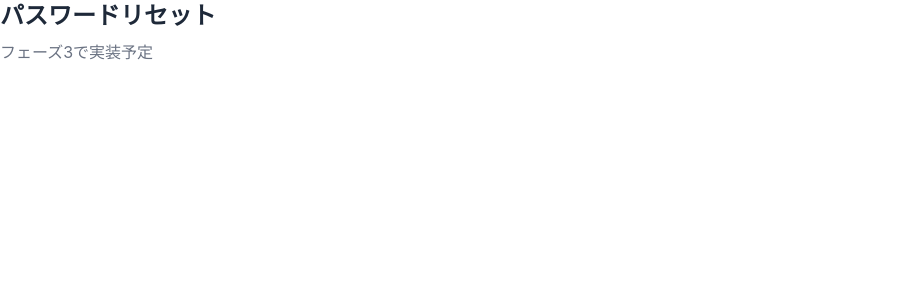
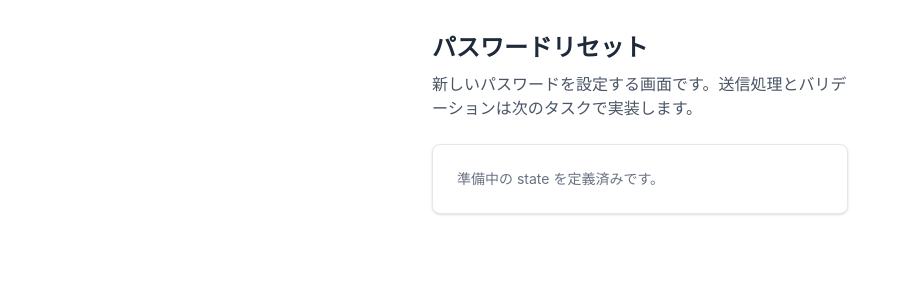
Before and after one commit to RitukoIsibasi0222/gensoko, a SvelteKit app in the folder frontend/: page /reset-password in a window 1280 px wide. Shown: the top 300 px of the page, without its empty margins (0-909 px from the left). Built offline with nearby package versions, Linux system fonts and the light colour scheme; no server answers.

Commit message:
feat: reset-password 画面の骨組みを追加

```diff
--- a/frontend/src/routes/reset-password/+page.svelte
+++ b/frontend/src/routes/reset-password/+page.svelte
@@ -1,2 +1,31 @@
-<h1 class="text-2xl font-bold text-gray-800">パスワードリセット</h1>
-<p class="mt-2 text-gray-500">フェーズ3で実装予定</p>
+<script lang="ts">
+  // フォーム入力値
+  let password = $state('');
+  let confirmPassword = $state('');
+
+  // パスワード表示/非表示
+  let showPassword = $state(false);
+
+  // 送信状態
+  let isSubmitting = $state(false);
+  let isSuccess = $state(false);
+
+  // エラー表示用
+  let passwordError = $state<string | null>(null);
+  let confirmPasswordError = $state<string | null>(null);
+  let formError = $state<string | null>(null);
+
+  // URL から取得して保持する token
+  let storedToken = $state<string | null>(null);
+</script>
+
+<div class="mx-auto max-w-md px-4 py-8">
+  <h1 class="text-2xl font-bold text-gray-800">パスワードリセット</h1>
+  <p class="mt-2 text-gray-600">
+    新しいパスワードを設定する画面です。送信処理とバリデーションは次のタスクで実装します。
+  </p>
+
+  <div class="mt-6 rounded-lg border border-gray-200 bg-white p-6 shadow-sm">
+    <p class="text-sm text-gray-500">準備中の state を定義済みです。</p>
+  </div>
+</div>
```
